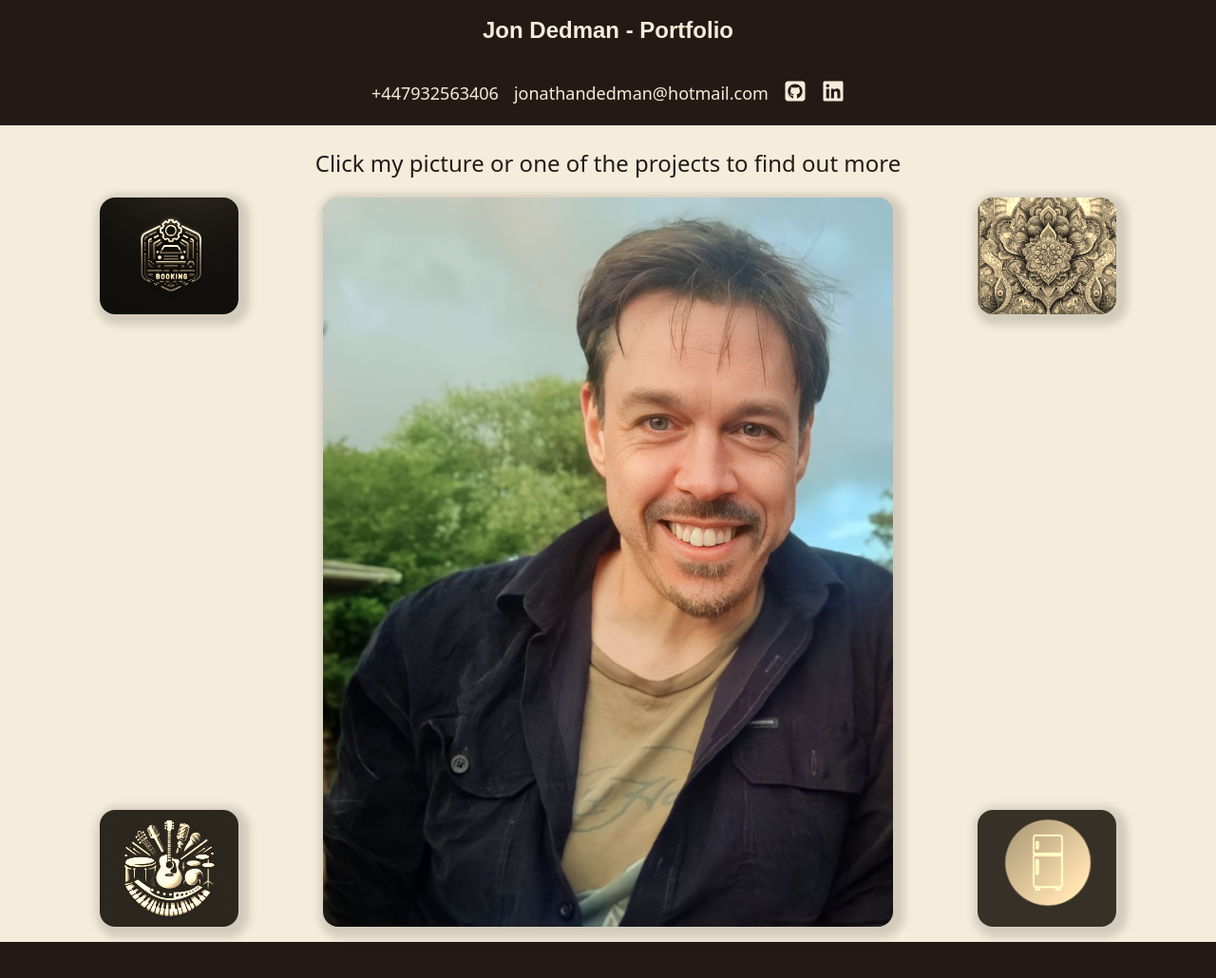
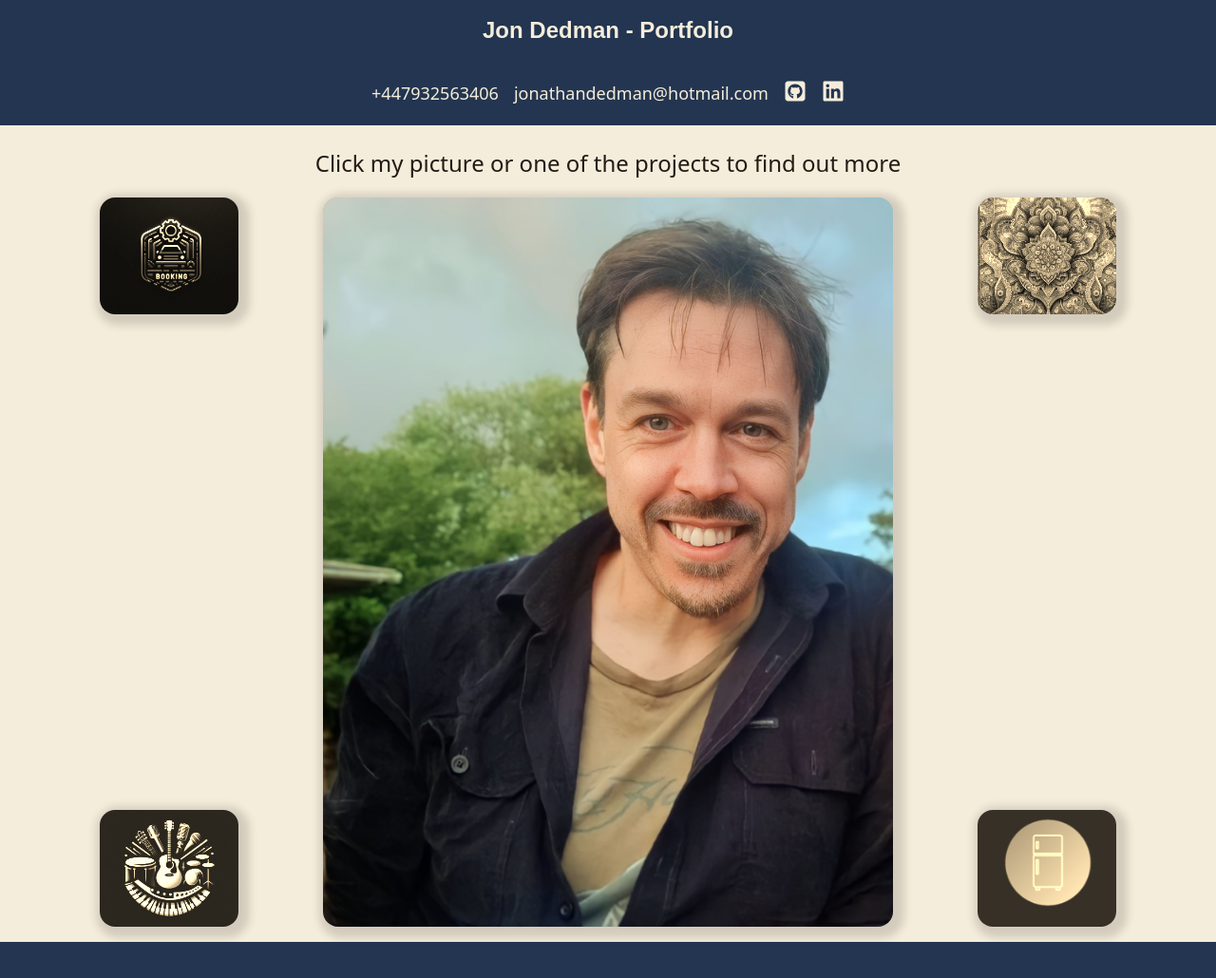
Before and after one commit to jondedman/portfolio, a React (Vite) app: page / in a window 1280 px wide. Shown: the whole page at 95% size. Built offline with nearby package versions, Linux system fonts and the light colour scheme; no server answers.

Commit message:
update color scheme to replace flipped card color and header and footer color with a color from my profile pic

```diff
--- a/src/App.jsx
+++ b/src/App.jsx
@@ -14,7 +14,7 @@ function App() {
 			<div className="flex items-center justify-center h-[calc(100vh - 15vh)] mx-auto w-3/4 bg-background-color w-full h-full">
 				<GameBoard />
 			</div>
-			<div className="bg-banner-color h-[5vh] w-full"></div>
+			<div className="bg-shirtBlue h-[5vh] w-full"></div>
 		</div>
 	);
 }
--- a/src/GameBoardCenter.jsx
+++ b/src/GameBoardCenter.jsx
@@ -63,7 +63,7 @@ function GameBoardCenter({ isFlipped, backContent }) {
 					/>
 				</div>
 
-				<div className="bg-blue-500 text-white flip-card-back rounded-2xl shadow-custom">
+				<div className="bg-shirtBlue text-white flip-card-back rounded-2xl shadow-custom">
 					{content}
 				</div>
 			</div>
--- a/src/Navbar.jsx
+++ b/src/Navbar.jsx
@@ -5,7 +5,7 @@ const Navbar = () => {
 
 	return (
 		<div>
-			<div className="flex justify-center items-center bg-banner-color h-[8vh] w-full">
+			<div className="flex justify-center items-center bg-shirtBlue h-[8vh] w-full">
 				<button
 					className="p-1 md:hidden bg-background-color rounded-lg absolute left-4"
 					onClick={() => setIsOpen(!isOpen)}
@@ -31,7 +31,7 @@ const Navbar = () => {
 			</div>
 
 			<div
-				className={`fixed top-0 left-0 w-fit h-fit bg-banner-color opacity-60 md:opacity-100 text-background-color z-10 transform transition-transform duration-200 ease-in-out ${
+				className={`fixed top-0 left-0 w-fit h-fit bg-shirtBlue opacity-60 md:opacity-100 text-background-color z-10 transform transition-transform duration-200 ease-in-out ${
 					isOpen ? "translate-x-0" : "-translate-x-full"
 				} md:relative md:translate-x-0 md:w-auto md:h-auto flex-col items-start text-background-color md:text-lg md:justify-around mx-auto p-2 text-xs justify-start absolute top-16 md:top-0`}
 			>
--- a/tailwind.config.js
+++ b/tailwind.config.js
@@ -39,6 +39,8 @@ export default {
 				preserve: "preserve-3d",
 			},
 			colors: {
+				flippedCard: "#A4D8EB",
+				shirtBlue: "#233550",
 				"monopoly-green": "#96C795",
 				"background-color": "#F5EDDB",
 				"banner-color": "#241A15",
```
